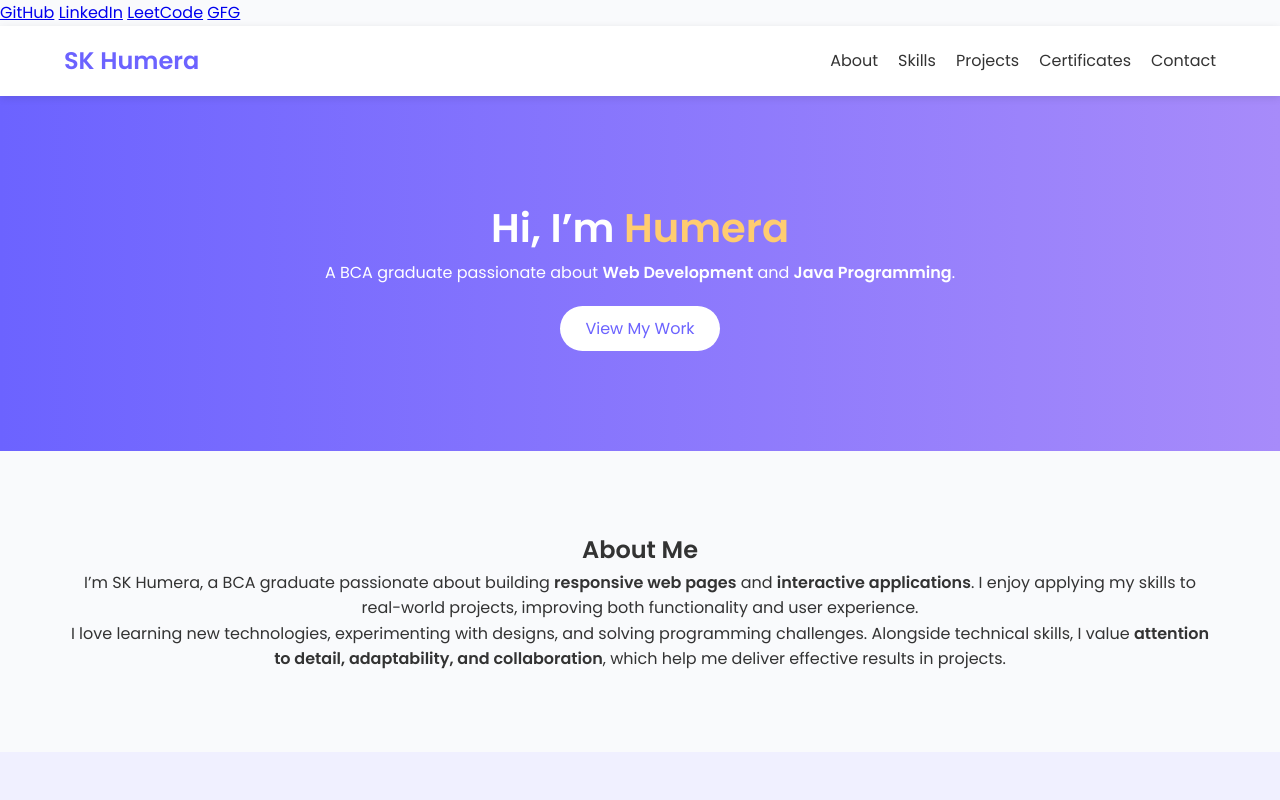
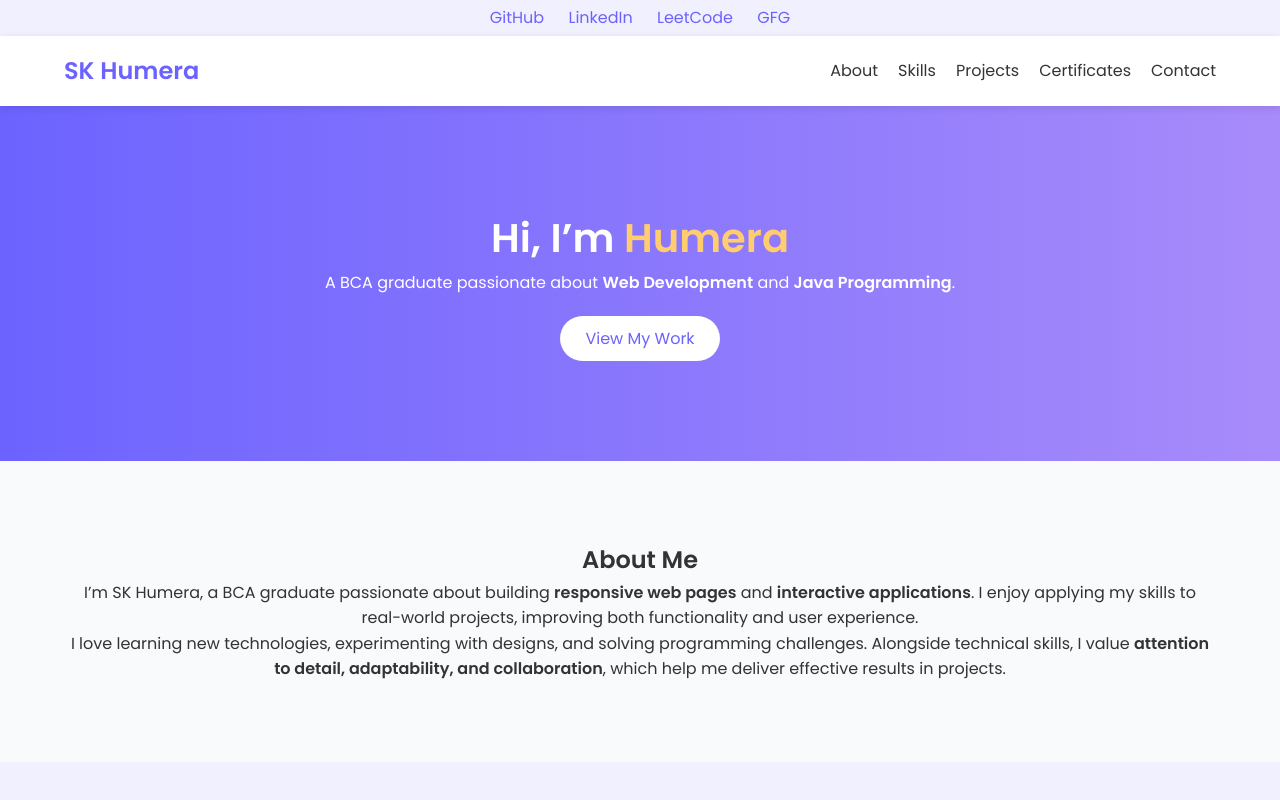
Before and after one commit to HumeraSK/humera-portfolio, a plain HTML site: page index.html in a window 1280 px wide. Shown: the top 800 px of the page. Drawn offline with Linux system fonts and the light colour scheme.

Commit message:
Update style.css

```diff
--- a/style.css
+++ b/style.css
@@ -25,6 +25,25 @@ body {
   color: #333;
   line-height: 1.6;
 }
+
+.top-social-links {
+  text-align: center;
+  background: #f0f0ff;
+  padding: 5px 0;
+  font-weight: 500;
+}
+
+.top-social-links a {
+  margin: 0 10px;
+  text-decoration: none;
+  color: #6c63ff;
+  transition: color 0.3s;
+}
+
+.top-social-links a:hover {
+  color: #ffcc70;
+}
+
 
 /* Navbar */
 header {
```
